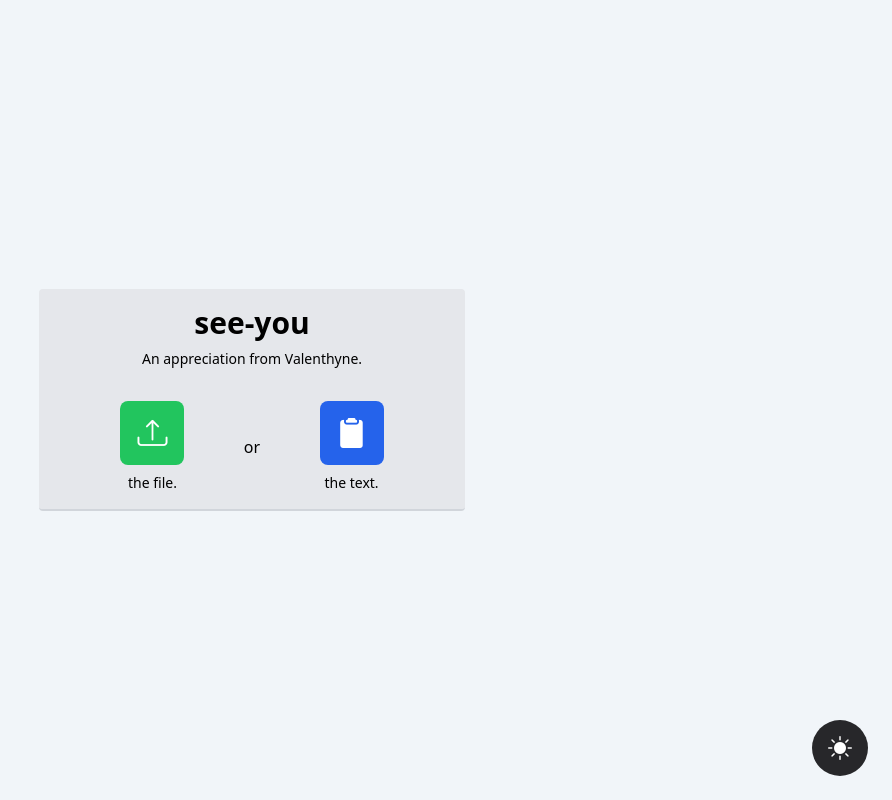
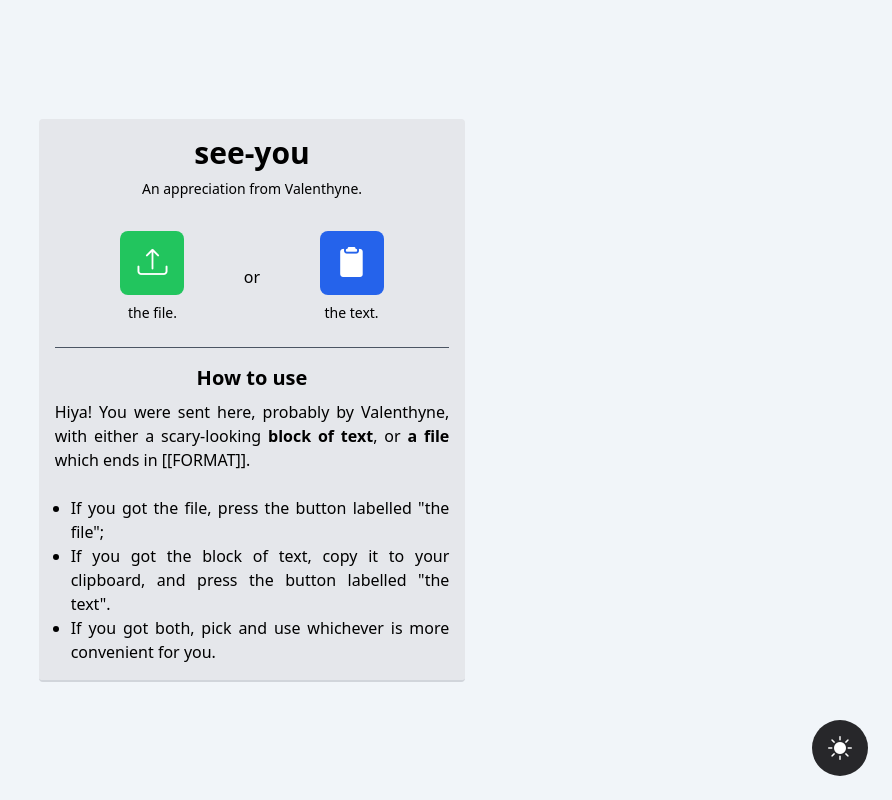
Before and after one commit to valenthyne-ut/see-ya, a Vue app: page /#/ in a window 1280 px wide. Shown: the whole page, without its empty margins (388-1280 px from the left). Built offline with nearby package versions, Linux system fonts and the light colour scheme.

Commit message:
Add explanation on how to use the app

```diff
--- a/src/views/RootView.vue
+++ b/src/views/RootView.vue
@@ -15,6 +15,22 @@
 				<span>or</span>
 				<ClipboardUpload />
 			</div>
+
+			<h2 class="text-xl font-bold w-full mt-6 mb-2 pt-4
+				flex justify-center border-t
+				border-t-gray-600 dark:border-t-zinc-600">How to use</h2>
+
+			<span class="text-justify">
+				<p>
+					Hiya! You were sent here, probably by Valenthyne, with either a scary-looking <strong>block of text</strong>,
+					or <strong>a file</strong> which ends in [[FORMAT]].
+				</p><br>
+				<ul class="list-disc ps-4">
+					<li>If you got the file, press the button labelled "the file";</li>
+					<li>If you got the block of text, copy it to your clipboard, and press the button labelled "the text".</li>
+					<li>If you got both, pick and use whichever is more convenient for you.</li>
+				</ul>
+			</span>
 		</BaseCard>
 	</main>
 </template>
```
